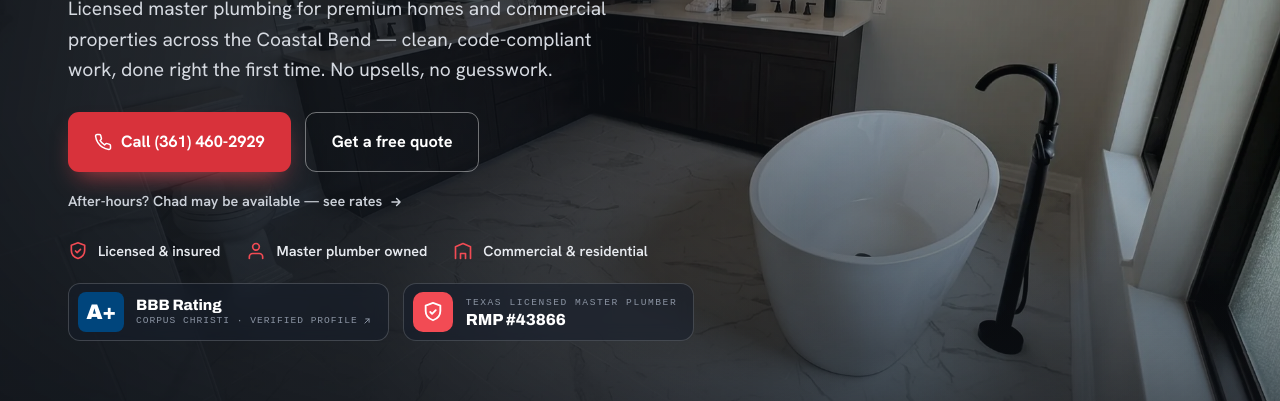
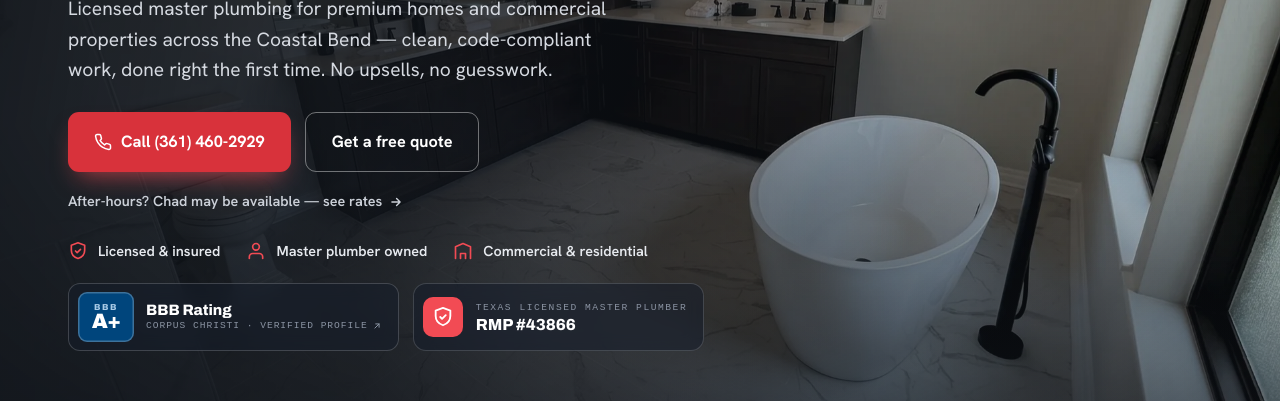
Before and after one commit to jzonkel1/pivot-plumbing, a plain HTML site: page index.html in a window 1280 px wide. Shown: the part 385-786 px from the top of the page. Drawn offline with Linux system fonts and the light colour scheme; a web font is replaced by a local one.

Commit message:
BBB rating badge: honest "BBB / A+" seal in hero + footer cards
Restyled the card icon into a proper BBB-blue rating seal — "BBB"
stacked over "A+" with an inner ring, so it reads as a real rating
mark instead of floating A+ text.

Deliberately text-only: Pivot is BBB A+ RATED but NOT an accredited
(paid) member, so using the trademarked BBB torch logo / Accredited
Business seal would be infringement + implied-endorsement/deceptive.
Writing "BBB" + "A+" to state the factual rating is nominative fair
use. Keeps the long-standing "custom, honest — NOT the accredited
seal" intent.

styles.css bumped to v=4.

Co-Authored-By: Claude Opus 4.8 (1M context) <noreply@anthropic.com>

```diff
--- a/index.html
+++ b/index.html
@@ -8,7 +8,7 @@
 <link rel="preconnect" href="https://fonts.googleapis.com" />
 <link rel="preconnect" href="https://fonts.gstatic.com" crossorigin />
 <link href="https://fonts.googleapis.com/css2?family=Archivo:wght@500;600;700;800;900&family=Hanken+Grotesk:wght@400;500;600;700&family=Spline+Sans+Mono:wght@400;500;600&display=swap" rel="stylesheet" />
-<link rel="stylesheet" href="styles.css?v=3" />
+<link rel="stylesheet" href="styles.css?v=4" />
 <link rel="canonical" href="https://pivotplumbing.biz/" />
 <!-- favicons -->
 <link rel="icon" href="favicon.ico" sizes="any" />
--- a/styles.css
+++ b/styles.css
@@ -632,7 +632,10 @@
   /* ---------- BBB A+ rating badge (custom, honest — NOT the accredited seal) ---------- */
   .bbb-badge{display:inline-flex;align-items:center;gap:12px;background:rgba(20,28,42,.5);backdrop-filter:blur(8px);border:1px solid rgba(255,255,255,.18);border-radius:12px;padding:8px 16px 8px 9px;transition:.2s;width:max-content}
   .bbb-badge:hover{border-color:var(--coral);background:rgba(20,28,42,.7);transform:translateY(-1px)}
-  .bbb-grade{display:grid;place-items:center;width:46px;height:40px;border-radius:8px;background:#00457c;color:#fff;font-family:var(--display);font-weight:900;font-size:1.32rem;letter-spacing:-.02em;flex:none}
+  /* honest BBB rating seal: "BBB" over "A+" in BBB blue — text only, NOT the
+     trademarked torch/accredited seal (Pivot is A+ rated, not an accredited member) */
+  .bbb-grade{display:flex;flex-direction:column;align-items:center;justify-content:center;gap:2px;width:56px;height:50px;border-radius:9px;background:#00457c;color:#fff;font-family:var(--display);font-weight:900;font-size:1.3rem;letter-spacing:-.03em;line-height:.85;flex:none;box-shadow:inset 0 0 0 1.5px rgba(255,255,255,.24)}
+  .bbb-grade::before{content:"BBB";font-weight:800;font-size:.54rem;letter-spacing:.18em;line-height:1;color:#a9cce8}
   .bbb-meta{display:flex;flex-direction:column;line-height:1.18}
   .bbb-meta b{color:#fff;font-family:var(--display);font-weight:800;font-size:.94rem}
   .bbb-meta span{font-family:var(--mono);font-size:.6rem;letter-spacing:.1em;text-transform:uppercase;color:var(--steel-light);display:inline-flex;align-items:center;gap:4px}
```
Also changed, not shown: 404.html (+1 -1 lines), about.html (+1 -1 lines), contact.html (+1 -1 lines), gallery.html (+1 -1 lines), services.html (+1 -1 lines).
